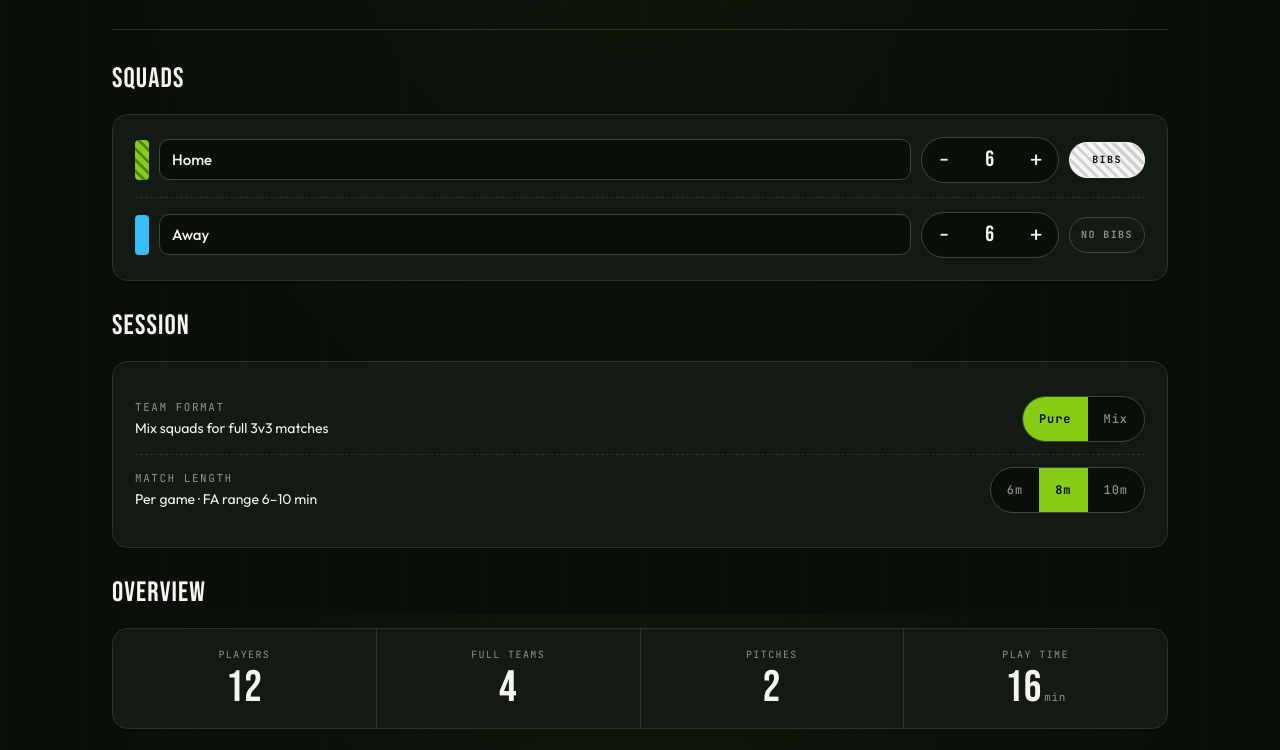
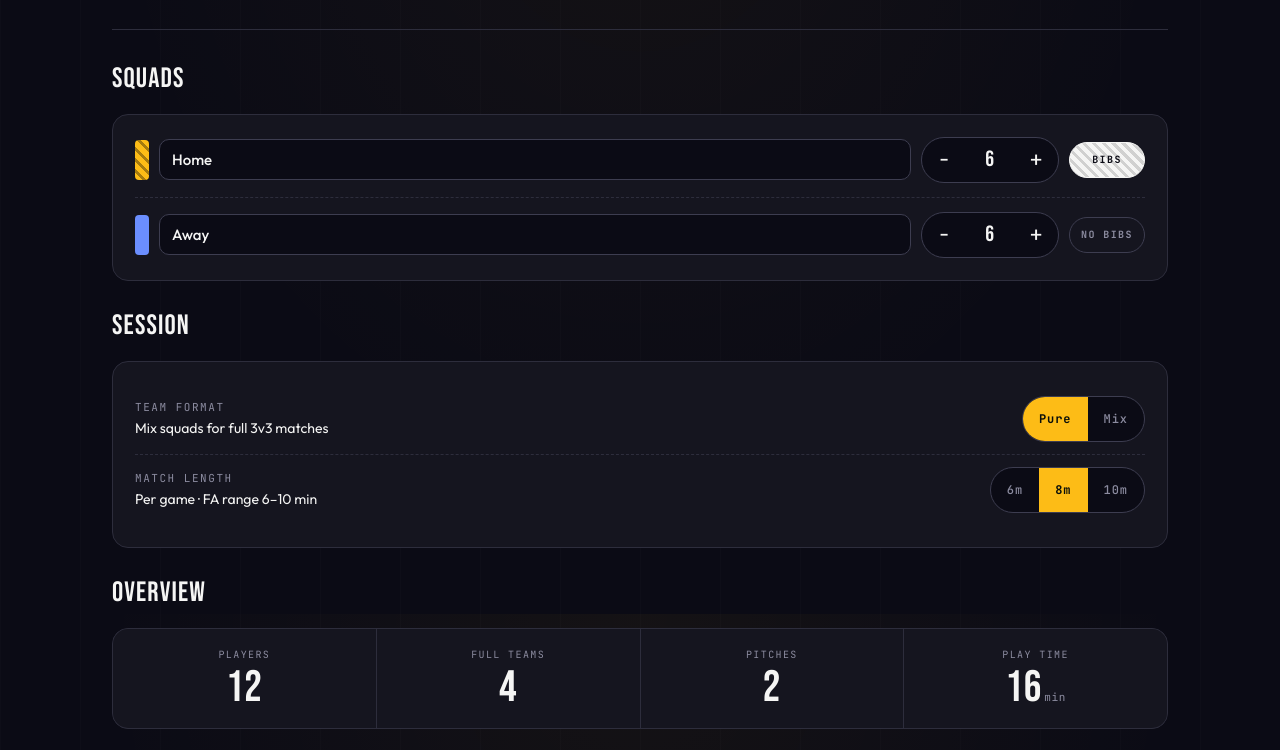
Before and after one commit to hc88/3v3-match-builder, a plain HTML site: page index.html in a window 1280 px wide. Shown: the part 186-936 px from the top of the page. Drawn offline with Linux system fonts and the light colour scheme.

Commit message:
Repalette to Hanslope Hornets brand colours
Pull primary brand yellow (#fdbc16) from the club CSS and pair with a
legible navy-blue (#6b8efe) for the no-bibs squad. Retint surfaces and
borders with a faint cool cast instead of green so the dark theme
sits behind the new accents.

Co-Authored-By: Claude Opus 4.7 (1M context) <noreply@anthropic.com>

```diff
--- a/index.html
+++ b/index.html
@@ -10,20 +10,20 @@
 <link href="https://fonts.googleapis.com/css2?family=Bebas+Neue&family=Outfit:wght@300;400;500;600;700&family=JetBrains+Mono:wght@400;500;700&display=swap" rel="stylesheet">
 <style>
   :root {
-    --bg: #0a0f0a;
-    --surface: #131a13;
-    --surface-2: #1a221a;
-    --border: #2a352a;
-    --border-strong: #3a4a3a;
-    --turf: #84cc16;
-    --turf-dim: #65a30d;
+    --bg: #0b0b15;
+    --surface: #15151f;
+    --surface-2: #1c1c28;
+    --border: #2d2d3c;
+    --border-strong: #3d3d50;
+    --turf: #fdbc16;
+    --turf-dim: #ca8a04;
     --chalk: #f5f5f4;
-    --muted: #8a958a;
+    --muted: #8c8ca0;
     --warn: #f97316;
     --danger: #ef4444;
 
-    --squad-a: #84cc16;
-    --squad-b: #38bdf8;
+    --squad-a: #fdbc16;
+    --squad-b: #6b8efe;
 
     --pitch-stripe: rgba(255, 255, 255, 0.012);
 
@@ -52,7 +52,7 @@
         transparent 1px,
         transparent 80px
       ),
-      radial-gradient(ellipse at top, rgba(132, 204, 22, 0.04), transparent 60%);
+      radial-gradient(ellipse at top, rgba(253, 188, 22, 0.04), transparent 60%);
     background-attachment: fixed;
   }
 
@@ -818,7 +818,7 @@
 (() => {
   'use strict';
 
-  const SQUAD_COLORS = ['#84cc16', '#38bdf8'];
+  const SQUAD_COLORS = ['#fdbc16', '#6b8efe'];
 
   const state = {
     matchLength: 8,
```
